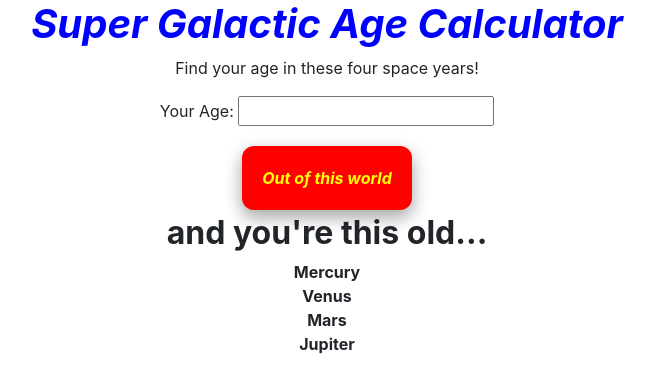
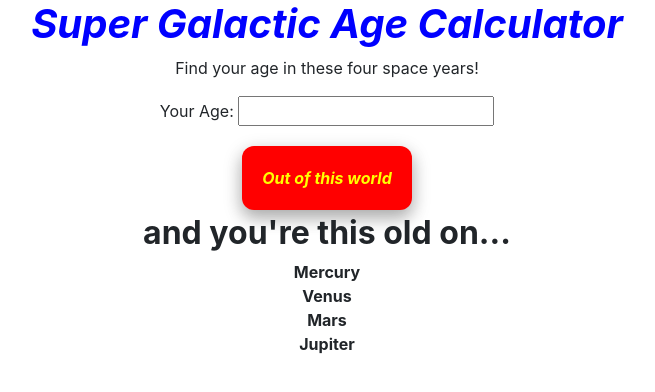
Before and after one commit to TheBritish23/Independent4, a website built with webpack: page src/Index.html in a window 1280 px wide. Shown: the whole page, without its empty margins (313-968 px from the left). Built offline with nearby package versions, Linux system fonts and the light colour scheme.

Commit message:
add changes

```diff
--- a/src/Index.html
+++ b/src/Index.html
@@ -17,7 +17,7 @@
       <input type="number" id="userAge">
     </div>
       <button class="buttonbutton5" type="submit">Out of this world</button>
-      <h2>and you're this old...</h2>
+      <h2>and you're this old on...</h2>
    </form>
     </div>
    </div>
```
Also changed, not shown: src/age.js (+0 -24 lines).
